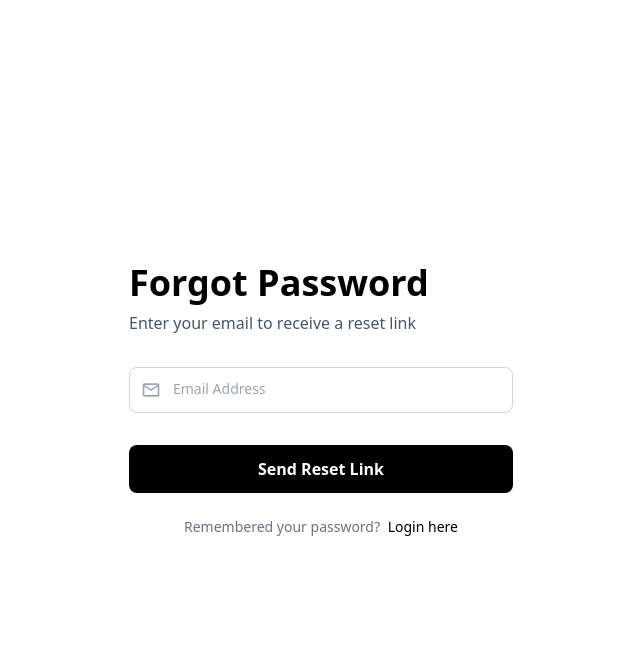
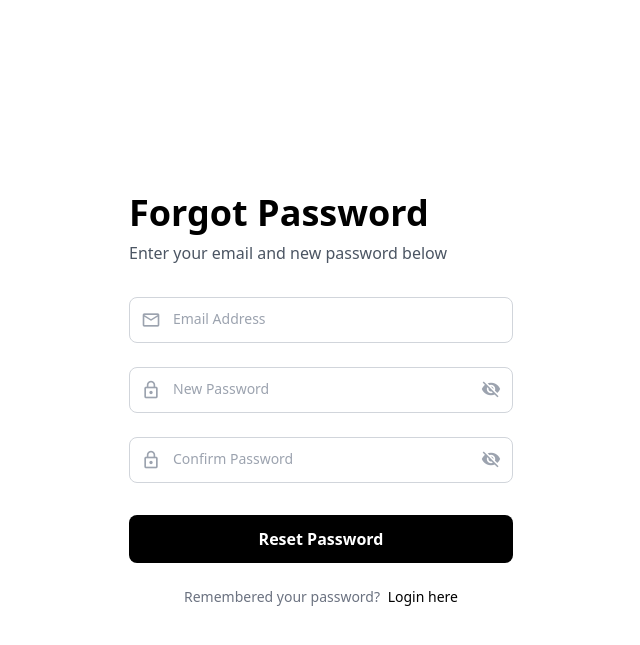
Before and after one commit to Prannsss/Web-Systems, a PHP site: page /pages/forgot-pw.php in a window 1280 px wide. Shown: the top 645 px of the page, without its empty margins (319-959 px from the left). Run offline with PHP 8.4, Linux system fonts and the light colour scheme; some libraries are stand-ins or nearby versions.

Commit message:
modified forgot-pw as per prof's instructions

```diff
--- a/index.php
+++ b/index.php
@@ -37,7 +37,7 @@ if ($_SERVER['REQUEST_METHOD'] === 'POST') {
     }
 }
 ?>
-<!DOCTYPE html>
+<!-- The rest of the file is the HTML form for login. I will update this index to the hero page when necessary -->
 <html lang="en">
 <head>
     <meta charset="UTF-8" />
--- a/pages/forgot-pw.php
+++ b/pages/forgot-pw.php
@@ -11,19 +11,33 @@ $success = '';
 
 if ($_SERVER['REQUEST_METHOD'] === 'POST') {
     $email = trim($_POST['email'] ?? '');
+    $new_password = $_POST['new_password'] ?? '';
+    $confirm_password = $_POST['confirm_password'] ?? '';
 
-    if (empty($email)) {
-        $error = 'Please enter your email.';
+    if (empty($email) || empty($new_password) || empty($confirm_password)) {
+        $error = 'Please fill out all fields.';
     } elseif (!filter_var($email, FILTER_VALIDATE_EMAIL)) {
         $error = 'Invalid email format.';
+    } elseif ($new_password !== $confirm_password) {
+        $error = 'Passwords do not match.';
     } else {
         require_once __DIR__ . '/../config/db.php';
 
+        // Check if email exists
         $stmt = $pdo->prepare("SELECT id FROM users WHERE email = ? LIMIT 1");
         $stmt->execute([$email]);
 
-        // Always show the same success message to prevent user enumeration
-        $success = 'If an account with that email exists, a password reset link has been sent.';
+        if ($stmt->fetch()) {
+            $hashed_password = password_hash($new_password, PASSWORD_DEFAULT);
+            $update_stmt = $pdo->prepare("UPDATE users SET password = ? WHERE email = ?");
+            if ($update_stmt->execute([$hashed_password, $email])) {
+                $success = 'Password has been updated successfully. You can now login.';
+            } else {
+                $error = 'Failed to update password. Please try again later.';
+            }
+        } else {
+            $error = 'No account found with that email address.';
+        }
     }
 }
 ?>
@@ -45,7 +59,7 @@ if ($_SERVER['REQUEST_METHOD'] === 'POST') {
 
     <div class="w-full max-w-sm">
         <h1 class="text-4xl font-bold mb-2">Forgot Password</h1>
-        <p class="text-gray-600 mb-8 font-medium">Enter your email to receive a reset link</p>
+        <p class="text-gray-600 mb-8 font-medium">Enter your email and new password below</p>
 
         <?php if ($error): ?>
         <div class="mb-5 flex items-center gap-2 border border-black text-black px-4 py-3 text-sm font-medium">
@@ -67,7 +81,7 @@ if ($_SERVER['REQUEST_METHOD'] === 'POST') {
 
         <form method="POST" action="forgot-pw.php" novalidate>
             <!-- Email -->
-            <div class="relative mb-8 mt-2">
+            <div class="relative mb-6 mt-2">
                 <input
                     type="email"
                     id="email"
@@ -86,12 +100,56 @@ if ($_SERVER['REQUEST_METHOD'] === 'POST') {
                 <span class="material-icons absolute left-3 top-1/2 -translate-y-1/2 text-gray-400 peer-focus:text-black text-xl transition-colors">mail_outline</span>
             </div>
 
+            <!-- New Password -->
+            <div class="relative mb-6">
+                <input
+                    type="password"
+                    id="new_password"
+                    name="new_password"
+                    placeholder="New Password"
+                    required
+                    class="peer w-full pl-10 pr-12 py-3 border border-gray-300 rounded-lg text-sm focus:outline-none focus:border-black focus:ring-1 focus:ring-black transition bg-transparent placeholder-transparent"
+                />
+                <label
+                    for="new_password"
+                    class="absolute left-10 -top-2.5 bg-white px-1 text-xs text-gray-500 transition-all peer-placeholder-shown:text-sm peer-placeholder-shown:text-gray-400 peer-placeholder-shown:top-3 peer-focus:-top-2.5 peer-focus:text-xs peer-focus:text-black pointer-events-none"
+                >
+                    New Password
+                </label>
+                <span class="material-icons absolute left-3 top-1/2 -translate-y-1/2 text-gray-400 peer-focus:text-black text-xl transition-colors">lock_outline</span>
+                <button type="button" class="toggle-pw absolute right-3 top-1/2 -translate-y-1/2 text-gray-400 hover:text-black transition-colors" data-target="new_password">
+                    <span class="material-icons text-xl">visibility_off</span>
+                </button>
+            </div>
+
+            <!-- Confirm Password -->
+            <div class="relative mb-8">
+                <input
+                    type="password"
+                    id="confirm_password"
+                    name="confirm_password"
+                    placeholder="Confirm Password"
+                    required
+                    class="peer w-full pl-10 pr-12 py-3 border border-gray-300 rounded-lg text-sm focus:outline-none focus:border-black focus:ring-1 focus:ring-black transition bg-transparent placeholder-transparent"
+                />
+                <label
+                    for="confirm_password"
+                    class="absolute left-10 -top-2.5 bg-white px-1 text-xs text-gray-500 transition-all peer-placeholder-shown:text-sm peer-placeholder-shown:text-gray-400 peer-placeholder-shown:top-3 peer-focus:-top-2.5 peer-focus:text-xs peer-focus:text-black pointer-events-none"
+                >
+                    Confirm Password
+                </label>
+                <span class="material-icons absolute left-3 top-1/2 -translate-y-1/2 text-gray-400 peer-focus:text-black text-xl transition-colors">lock_outline</span>
+                <button type="button" class="toggle-pw absolute right-3 top-1/2 -translate-y-1/2 text-gray-400 hover:text-black transition-colors" data-target="confirm_password">
+                    <span class="material-icons text-xl">visibility_off</span>
+                </button>
+            </div>
+
             <!-- Submit -->
             <button
                 type="submit"
                 class="w-full bg-black hover:bg-gray-800 text-white font-bold py-3 rounded-lg transition duration-200"
             >
-                Send Reset Link
+                Reset Password
             </button>
 
             <!-- Login Redirect -->
@@ -102,5 +160,25 @@ if ($_SERVER['REQUEST_METHOD'] === 'POST') {
 
         </form>
     </div>
+
+    <!-- Toggle Password Visibility Logic -->
+    <script>
+        const toggleBtns = document.querySelectorAll('.toggle-pw');
+        toggleBtns.forEach(btn => {
+            btn.addEventListener('click', function() {
+                const targetId = this.getAttribute('data-target');
+                const input = document.getElementById(targetId);
+                const icon = this.querySelector('.material-icons');
+
+                if (input.getAttribute('type') === 'password') {
+                    input.setAttribute('type', 'text');
+                    icon.textContent = 'visibility';
+                } else {
+                    input.setAttribute('type', 'password');
+                    icon.textContent = 'visibility_off';
+                }
+            });
+        });
+    </script>
 </body>
 </html>
```
